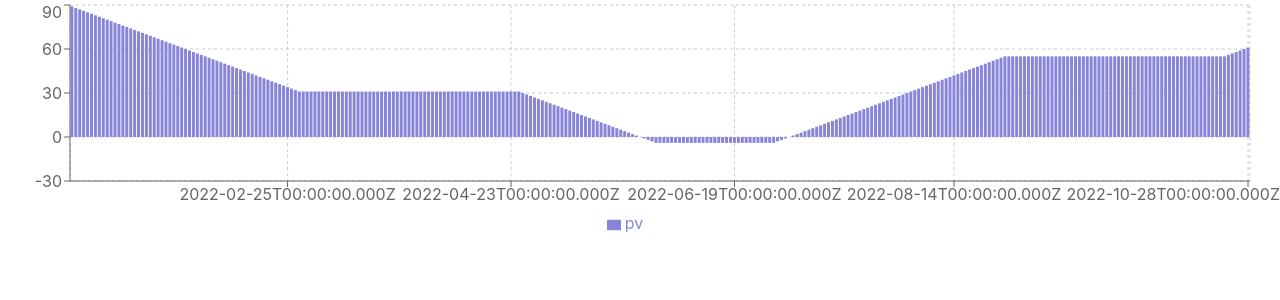
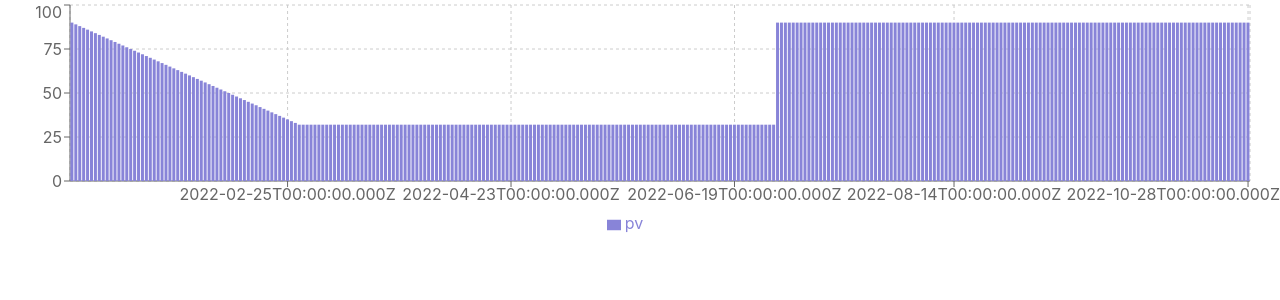
Before and after one commit to jtiulentino/visa-calc, a React (Create React App) app: page / in a window 1280 px wide. Shown: the top 300 px of the page. Built offline with nearby package versions, Linux system fonts and the light colour scheme.

Commit message:
Applied second patch

```diff
--- a/src/Chart.js
+++ b/src/Chart.js
@@ -26,11 +26,14 @@ const calc = () => {
     console.log('map', dateToNumberMap)
 
     const counterArr = new Array(calcdates.length).fill(90)
+    const dayExtraArr = new Array(calcdates.length).fill(0)
+    const daysCanStay = new Array(calcdates.length).fill(0)
 
     const periods = [
         [new Date('2022-01-01').toISOString(), new Date('2022-02-28').toISOString()],
-        //[new Date('2022-01-01').toISOString(), new Date('2022-02-28').toISOString()],
-        [new Date('2022-04-26').toISOString(), new Date('2022-05-30').toISOString()],
+        //[new Date('2022-04-01').toISOString(), new Date('2022-04-28').toISOString()],
+        //[new Date('2022-07-01').toISOString(), new Date('2022-10-28').toISOString()],
+        //[new Date('2022-08-01').toISOString(), new Date('2022-08-30').toISOString()],
         //[new Date('2022-01-01').toISOString(), new Date('2022-03-30').toISOString()],
     ]
 
@@ -44,17 +47,45 @@ const calc = () => {
         console.log('st', start, end, indexStart, indexEnd)
 
         for (let index = indexStart; index <= indexEnd; index++) {
-            for (let i = index; i < index+180; i++) {
+            var back_index = index + 180
+            if (back_index < dayExtraArr.length) {
+                dayExtraArr[back_index] = 1
+            }
+            for (let i = index; i < index + 180; i++) {
                 counterArr[i] -= 1
             }
         }
+    })
+
+    console.log('counterarr', counterArr)
+    counterArr.forEach((e, index) => {
+        var remainder = e
+        if (e <= 0) {
+            return 0
+        }
+        var days = 1
+        for (let i = index + 1; i < index + 90; i++) {
+            if (index > counterArr.length) {
+                break
+            }
+            days += 1;
+            remainder -= 1
+            remainder += dayExtraArr[index] //add a day if we get one back from 180 days ago
+            if (remainder <= 0) {
+                break
+            }
+
+        }
+        daysCanStay[index] = days
+
 
 
     })
 
 
     var arr = []
-    dates.forEach((e) => { arr.push({ date: e.toISOString(), pv: counterArr[dateToNumberMap.get(e.toISOString())] }) })
+    //dates.forEach((e) => { arr.push({ date: e.toISOString(), pv: counterArr[dateToNumberMap.get(e.toISOString())] }) })
+    dates.forEach((e) => { arr.push({ date: e.toISOString(), pv: daysCanStay[dateToNumberMap.get(e.toISOString())] }) })
     return arr
 }
 
```
